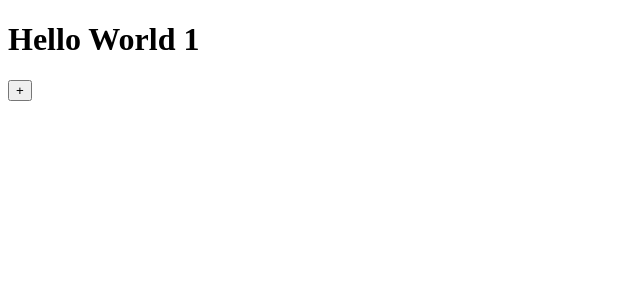
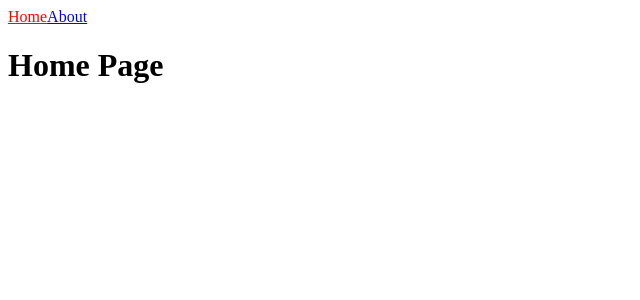
Before and after one commit to cattynip/nextjs-intro, a Next.js app: page / in a window 1280 px wide. Shown: the top 300 px of the page, without its empty margins (0-640 px from the left). Built offline with nearby package versions, Linux system fonts and the light colour scheme.

Commit message:
1.3 Routing

```diff
--- /dev/null
+++ b/components/NavBar.tsx
@@ -0,0 +1,24 @@
+import Link from "next/link";
+import { useRouter } from "next/router";
+
+function NavBar() {
+  const router = useRouter();
+
+  return (
+    <nav>
+      <Link href="/">
+        <a style={{ color: router.pathname === "/" ? "red" : "blue" }}>
+          Home
+        </a>
+      </Link>
+
+      <Link href="/about">
+        <a style={{ color: router.pathname === "/about" ? "red" : "blue" }}>
+          About
+        </a>
+      </Link>
+    </nav>
+  );
+}
+
+export default NavBar;
--- a/pages/index.tsx
+++ b/pages/index.tsx
@@ -1,16 +1,10 @@
-import { useState } from "react";
+import NavBar from "../components/NavBar";
 
 function Home() {
-  const [counter, setCounter] = useState(1);
-
-  const increaseCounter = () => {
-    setCounter((prev) => prev + 1);
-  }
-
   return (
     <div>
-      <h1>Hello World {counter}</h1>
-      <button onClick={increaseCounter}>+</button>
+      <NavBar />
+      <h1>Home Page</h1>
     </div>
   );
 }
```
Also changed, not shown: pages/about.tsx (+8 -1 lines).
